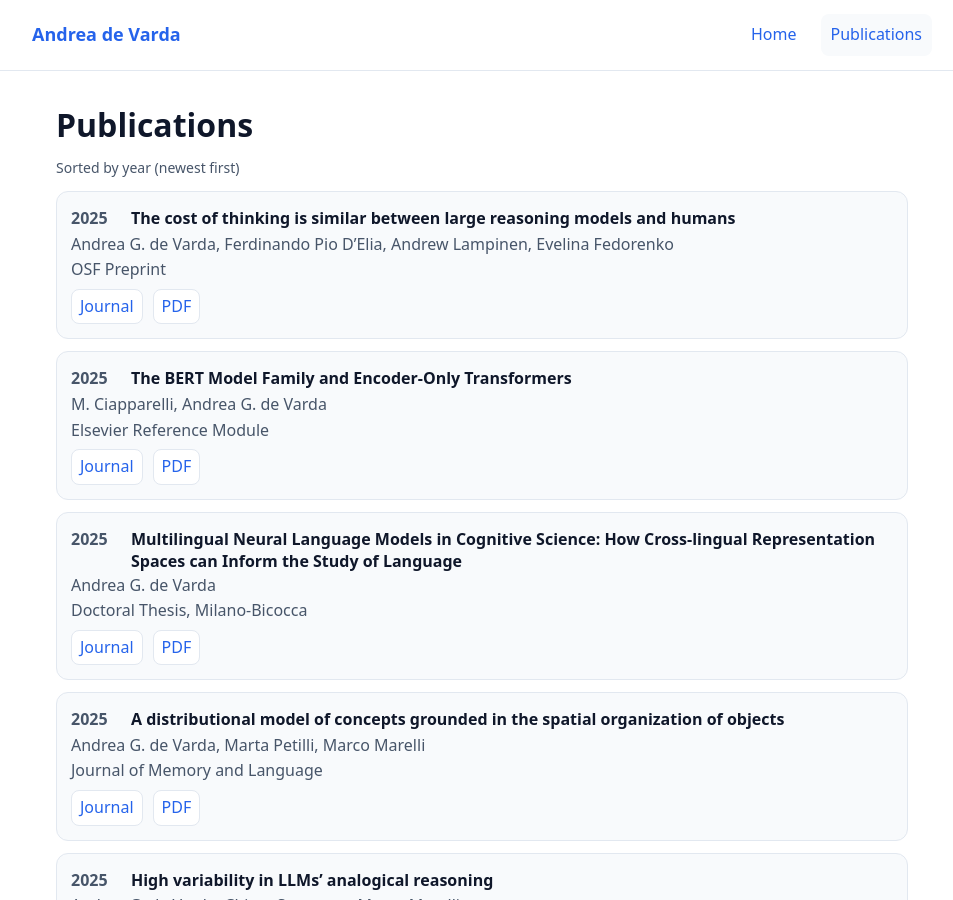
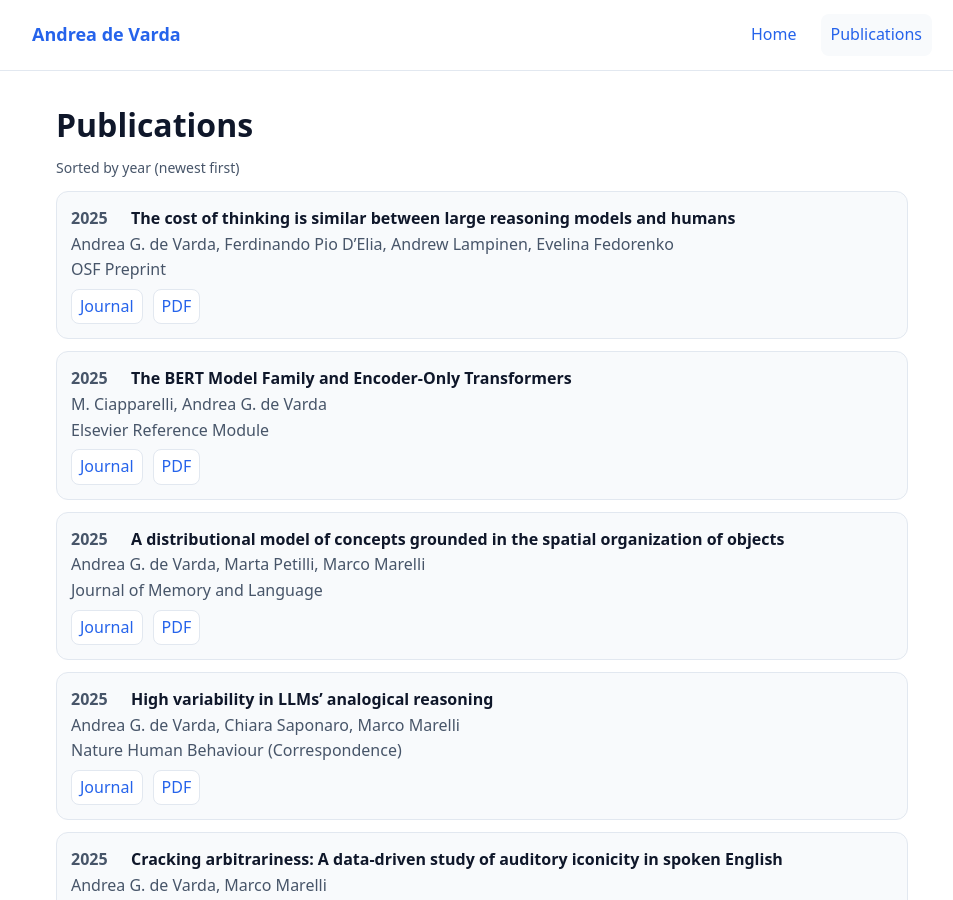
Before and after one commit to Andrea-de-Varda/Andrea-de-Varda.github.io, a Jekyll site: the page built from publications.md, in a window 1280 px wide and 900 px high. Shown: the whole window, without its empty margins (158-1111 px from the left). Built offline with Jekyll 4.4.1, drawn with Linux system fonts in a browser that asks for light colours; part of the change alters nothing that is shown.

Commit message:
Update publications.yml

```diff
--- a/_data/publications.yml
+++ b/_data/publications.yml
@@ -4,6 +4,7 @@
   authors: "Andrea de Varda, Marco Marelli"
   venue: "ACL (Short Papers)"
   year: 2023
+  type: conference
   url: "https://aclanthology.org/2023.acl-short.103/"
   pdf: "https://aclanthology.org/2023.acl-short.103.pdf"
 
@@ -11,6 +12,7 @@
   authors: "Andrea G. de Varda, Marco Marelli, Simona Amenta"
   venue: "Behavior Research Methods"
   year: 2024
+  type: journal
   url: "https://link.springer.com/article/10.3758/s13428-023-02261-8"
   pdf: "https://link.springer.com/content/pdf/10.3758/s13428-023-02261-8.pdf"
 
@@ -18,6 +20,7 @@
   authors: "Andrea G. de Varda, Marco Marelli"
   venue: "Computational Linguistics"
   year: 2023
+  type: journal
   url: "https://direct.mit.edu/coli/article/49/2/261/113396"
   pdf: "https://direct.mit.edu/coli/article-pdf/49/2/261/2052263/coli_a_00479.pdf"
 
@@ -25,6 +28,7 @@
   authors: "Andrea de Varda, Marco Marelli"
   venue: "Findings of ACL AACL-IJCNLP"
   year: 2022
+  type: conference
   url: "https://aclanthology.org/2022.findings-aacl.69/"
   pdf: "https://aclanthology.org/2022.findings-aacl.69.pdf"
 
@@ -32,6 +36,7 @@
   authors: "Andrea G. de Varda, Carlo Strapparava"
   venue: "Cognitive Science"
   year: 2022
+  type: journal
   url: "https://onlinelibrary.wiley.com/doi/10.1111/cogs.13147"
   pdf: "https://onlinelibrary.wiley.com/doi/pdf/10.1111/cogs.13147"
 
@@ -39,6 +44,7 @@
   authors: "Andrea G. de Varda, Davide Gatti, Marco Marelli, Florian Günther"
   venue: "Computational Linguistics"
   year: 2024
+  type: journal
   url: "https://direct.mit.edu/coli/article/50/4/1313/123792"
   pdf: "https://direct.mit.edu/coli/article-pdf/50/4/1313/2114489/coli_a_00574.pdf"
 
@@ -46,6 +52,7 @@
   authors: "Andrea de Varda, Marco Marelli"
   venue: "CMCL Workshop"
   year: 2024
+  type: conference
   url: "https://aclanthology.org/2024.cmcl-1.12/"
   pdf: "https://aclanthology.org/2024.cmcl-1.12.pdf"
 
@@ -53,6 +60,7 @@
   authors: "Andrea G. de Varda, Carlo Strapparava"
   venue: "CogSci"
   year: 2021
+  type: conference
   url: "https://escholarship.org/uc/item/1nu6w5qh"
   pdf: "https://escholarship.org/content/qt1nu6w5qh/qt1nu6w5qh.pdf"
 
@@ -60,6 +68,7 @@
   authors: "Abel Brodeur, et al. (incl. Andrea G. de Varda)"
   venue: "CEPR / I4R Discussion Paper"
   year: 2025
+  type: journal
   url: "https://cepr.org/publications/dp19004"
   pdf: "https://cepr.org/system/files/publication-files/197574-dp19004-comparing-human-only-ai-assisted-and-ai-led-teams-on-assessing-research-reproducibility-in-quantitative-social-science.pdf"
 
@@ -67,6 +76,7 @@
   authors: "Andrea G. de Varda, Safia Malik-Moraleda, Greta Tuckute, Evelina Fedorenko"
   venue: "bioRxiv"
   year: 2025
+  type: journal
   url: "https://www.biorxiv.org/content/10.1101/2025.02.01.636044v1"
   pdf: "https://www.biorxiv.org/content/10.1101/2025.02.01.636044v1.full.pdf"
 
@@ -74,6 +84,7 @@
   authors: "Simona Amenta, Andrea G. de Varda, Pawel Mandera, Emmanuel Keuleers, Marc Brysbaert, Marco Marelli"
   venue: "Behavior Research Methods"
   year: 2025
+  type: journal
   url: "https://link.springer.com/article/10.3758/s13428-024-02548-4"
   pdf: "https://link.springer.com/content/pdf/10.3758/s13428-024-02548-4.pdf"
 
@@ -81,6 +92,7 @@
   authors: "Andrea G. de Varda, Marco Marelli"
   venue: "LREC-COLING"
   year: 2024
+  type: conference
   url: "https://aclanthology.org/2024.lrec-main.563/"
   pdf: "https://aclanthology.org/2024.lrec-main.563.pdf"
 
@@ -88,6 +100,7 @@
   authors: "Andrea G. de Varda, Roberto Zamparelli"
   venue: "SIGTYP Workshop"
   year: 2022
+  type: conference
   url: "https://aclanthology.org/2022.sigtyp-1.4/"
   pdf: "https://aclanthology.org/2022.sigtyp-1.4.pdf"
 
@@ -95,6 +108,7 @@
   authors: "Andrea G. de Varda, Marco Marelli"
   venue: "Psychonomic Bulletin & Review"
   year: 2025
+  type: journal
   url: "https://link.springer.com/article/10.3758/s13423-025-02818-1"
   pdf: "https://link.springer.com/content/pdf/10.3758/s13423-025-02818-1.pdf"
 
@@ -102,6 +116,7 @@
   authors: "Andrea G. de Varda, Carlo Strapparava"
   venue: "IJCAI"
   year: 2021
+  type: conference
   url: "https://www.ijcai.org/proceedings/2021/0897"
   pdf: "https://www.ijcai.org/proceedings/2021/0897.pdf"
 
@@ -109,6 +124,7 @@
   authors: "Andrea G. de Varda, Carlo Strapparava"
   venue: "CLiC-it (CEUR)"
   year: 2020
+  type: conference
   url: "http://ceur-ws.org/Vol-2769/paper-22.pdf"
   pdf: "http://ceur-ws.org/Vol-2769/paper-22.pdf"
 
@@ -116,6 +132,7 @@
   authors: "Andrea G. de Varda, Chiara Saponaro, Marco Marelli"
   venue: "Nature Human Behaviour (Correspondence)"
   year: 2025
+  type: journal
   url: "https://doi.org/10.1038/s41562-025-02224-3"
   pdf: ""   # paywalled, no OA version
 
@@ -123,20 +140,15 @@
   authors: "Andrea G. de Varda, Marta Petilli, Marco Marelli"
   venue: "Journal of Memory and Language"
   year: 2025
+  type: journal
   url: "https://www.sciencedirect.com/science/article/pii/S0749596X25000178"
   pdf: "https://www.sciencedirect.com/science/article/pii/S0749596X25000178/pdfft" # direct pdf
-
-- title: "Multilingual Neural Language Models in Cognitive Science: How Cross-lingual Representation Spaces can Inform the Study of Language"
-  authors: "Andrea G. de Varda"
-  venue: "Doctoral Thesis, Milano-Bicocca"
-  year: 2025
-  url: "https://boa.unimib.it/handle/10281/540581"
-  pdf: ""   # embargoed
 
 - title: "The BERT Model Family and Encoder-Only Transformers"
   authors: "M. Ciapparelli, Andrea G. de Varda"
   venue: "Elsevier Reference Module"
   year: 2025
+  type: conference
   url: "https://www.researchgate.net/publication/393777986_The_BERT_Model_Family_and_Encoder-Only_Transformers"
   pdf: "https://www.researchgate.net/publication/393777986_The_BERT_Model_Family_and_Encoder-Only_Transformers"
 
@@ -144,6 +156,7 @@
   authors: "Andrea G. de Varda, M. Ciapparelli"
   venue: "Elsevier Reference Module"
   year: 2024
+  type: conference
   url: "https://www.researchgate.net/publication/385872436_Word_Semantic_Similarity_Norms"
   pdf: "https://www.researchgate.net/publication/385872436_Word_Semantic_Similarity_Norms"
 
@@ -151,5 +164,6 @@
   authors: "Andrea G. de Varda, Ferdinando Pio D’Elia, Andrew Lampinen, Evelina Fedorenko"
   venue: "OSF Preprint"
   year: 2025
+  type: journal
   url: "https://doi.org/10.31234/osf.io/m2cu5"
   pdf: "https://osf.io/download/m2cu5/"
```
